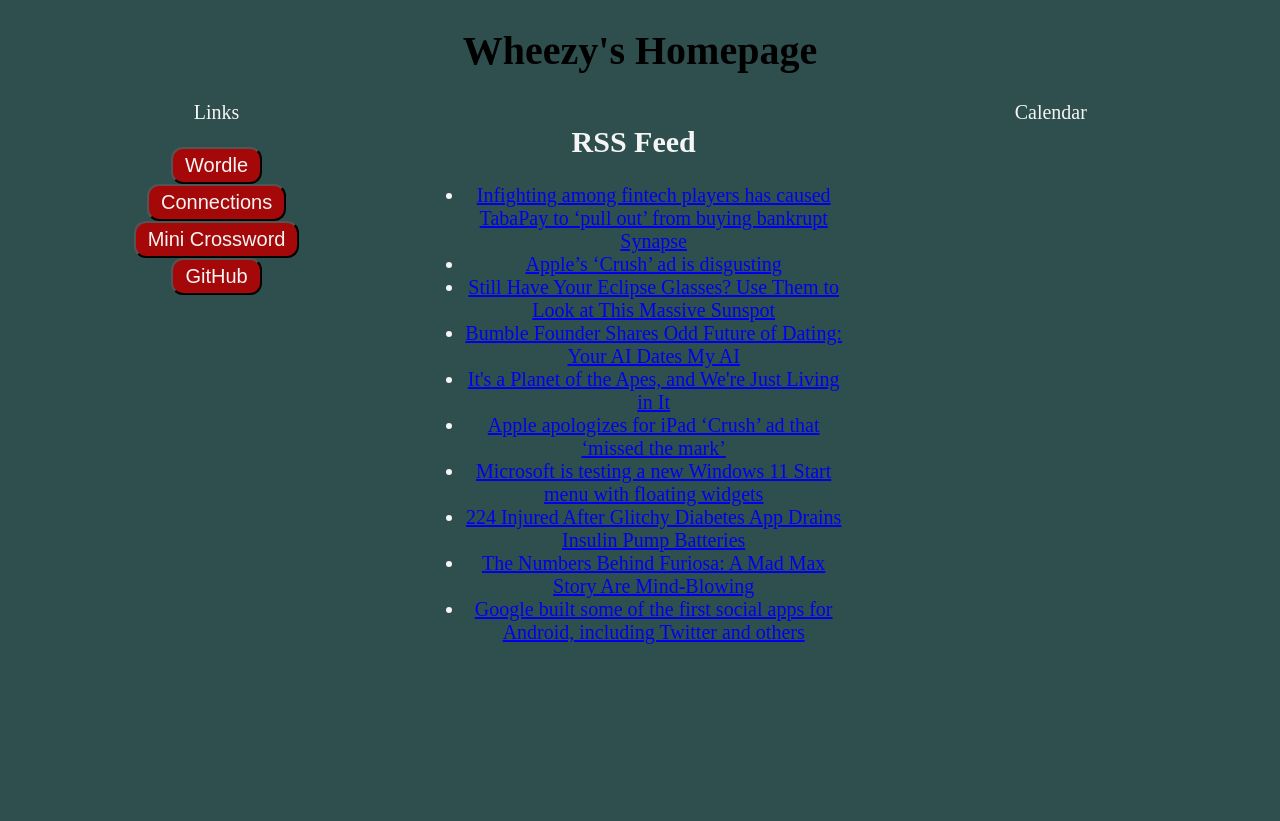
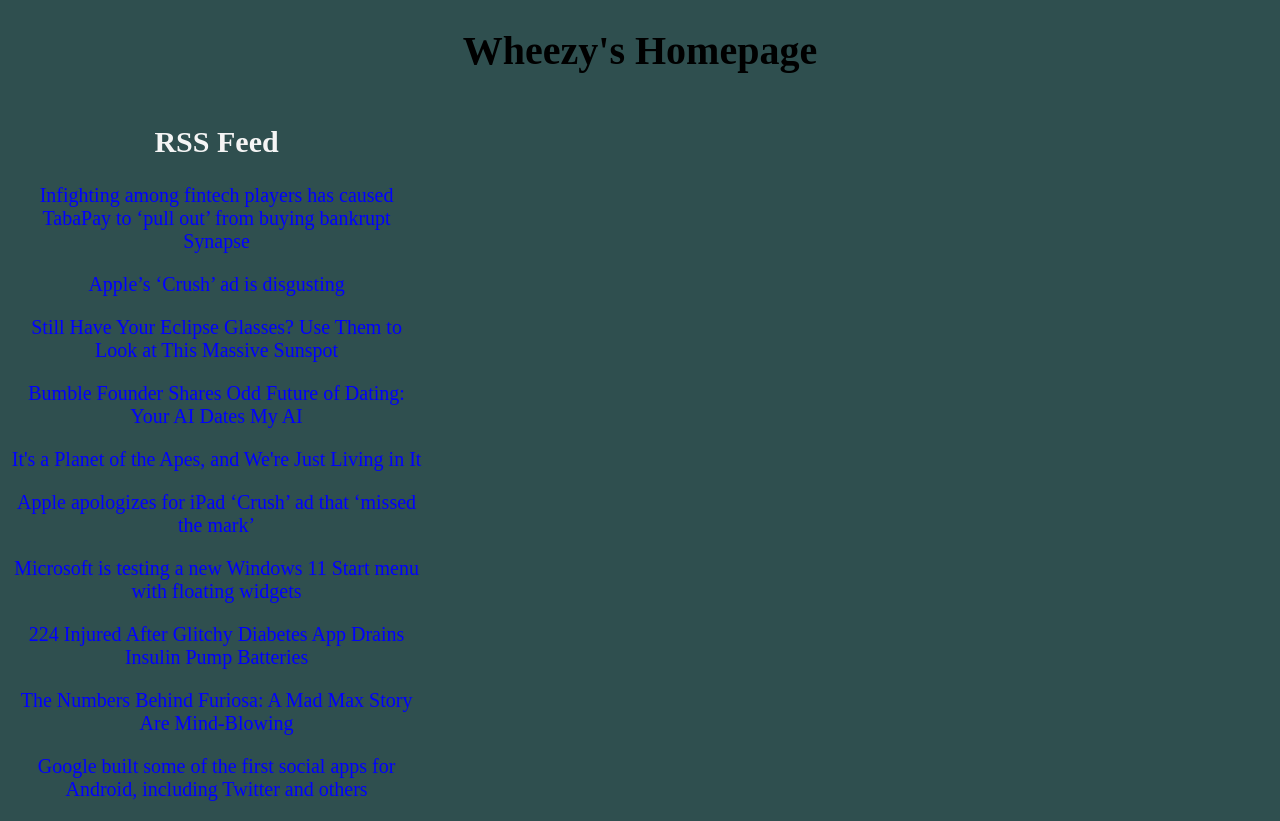
Before and after one commit to WheezyAlien/WheezyAlien.github.io, a plain HTML site: page index.html in a window 1280 px wide. Before the commit the page ends 800 px from the top, so only its background shows below. Drawn offline with Linux system fonts and the light colour scheme.

Commit message:
adjust appearance of rss feed

```diff
--- a/index.html
+++ b/index.html
@@ -3,38 +3,40 @@
 <head>
     <title>Wheezy's Homepage</title>
     <link rel="stylesheet" href="style.css">
+    <style>
+        /* CSS to style the RSS feed */
+        #rss-feed {
+            list-style-type: none;
+            padding: 0;
+        }
+        #rss-feed li {
+            margin-bottom: 20px;
+        }
+        #rss-feed li img {
+            max-width: 100%;
+            height: auto;
+            margin-bottom: 10px;
+        }
+        #rss-feed li a {
+            color: blue; /* Change text color here */
+            text-decoration: none;
+        }
+        #rss-feed li a:hover {
+            text-decoration: underline;
+        }
+    </style>
 </head>
 <h1>Wheezy's Homepage</h1>
 <body>
     <div id="column1" style="float:left; margin:0; width:33%;">
-        Links<br><br>
-        <a href="https://nytimes.com/games/wordle">
-            <button>
-                Wordle
-            </button>
-        </a> <br>
-        <a href="https://www.nytimes.com/games/connections">
-            <button>
-                Connections
-            </button>
-        </a> <br>
-        <a href="https://www.nytimes.com/crosswords/game/mini">
-            <button>
-                Mini Crossword
-            </button>
-        </a> <br>
-        <a href="https://github.com/WheezyAlien">
-            <button>
-                GitHub
-            </button>
-        </a> <br>
+        <!-- Your existing content -->
     </div>
     <div id="column2" style="float:left; margin:0;width:33%;">
         <h2>RSS Feed</h2>
         <ul id="rss-feed"></ul>
     </div>
     <div id="column3" style="float:left; margin:0;width:33%">
-        Calendar
+        <!-- Your existing content -->
     </div>
 
     <script>
@@ -49,12 +51,20 @@
                 items.forEach(item => {
                     const title = item.querySelector('title').textContent;
                     const link = item.querySelector('link').textContent;
+                    const image = item.querySelector('image') ? item.querySelector('image').textContent : ''; // Extract image URL if available
                     const listItem = document.createElement('li');
                     const linkElement = document.createElement('a');
+                    const imageElement = document.createElement('img'); // Create img element
 
                     linkElement.textContent = title;
                     linkElement.href = link;
                     linkElement.target = '_blank';
+
+                    // Set image source if available
+                    if (image) {
+                        imageElement.src = image;
+                        listItem.appendChild(imageElement);
+                    }
 
                     listItem.appendChild(linkElement);
                     feedList.appendChild(listItem);
```
